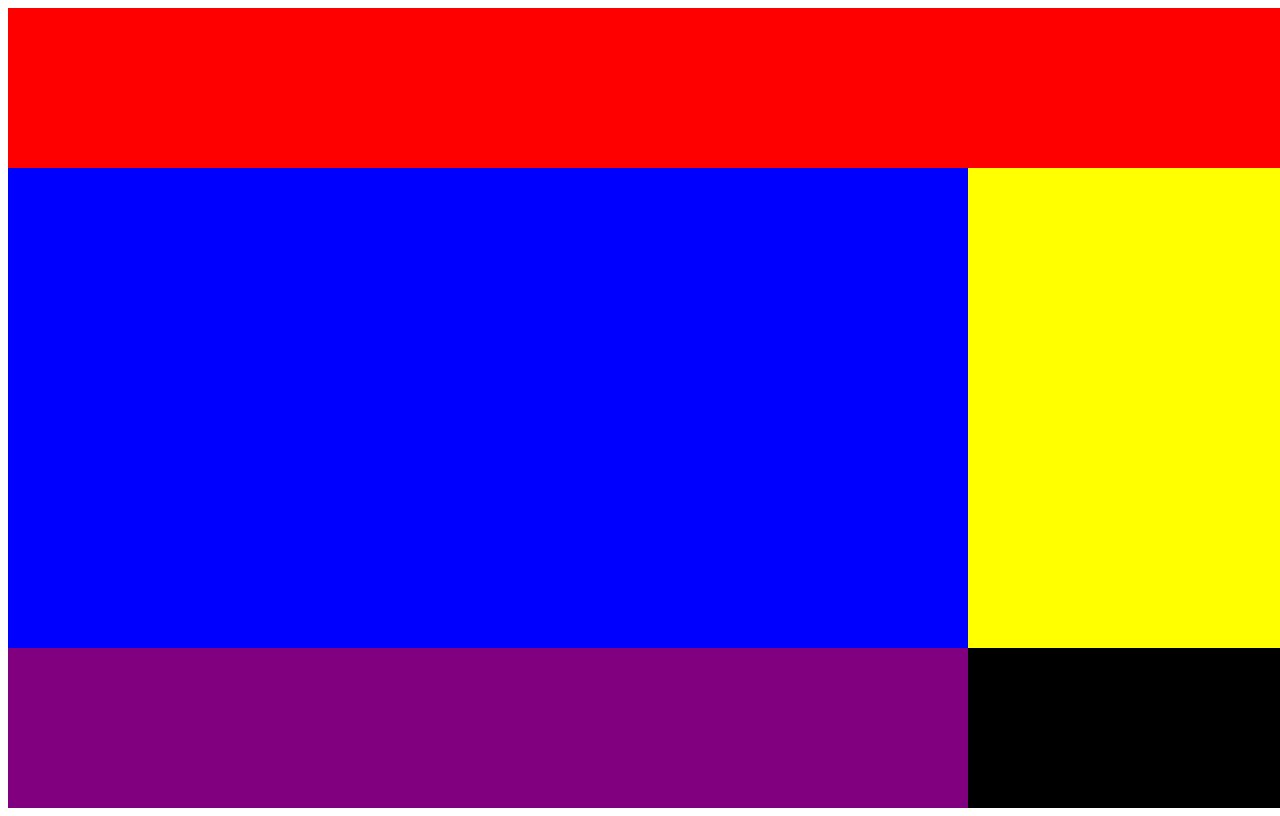
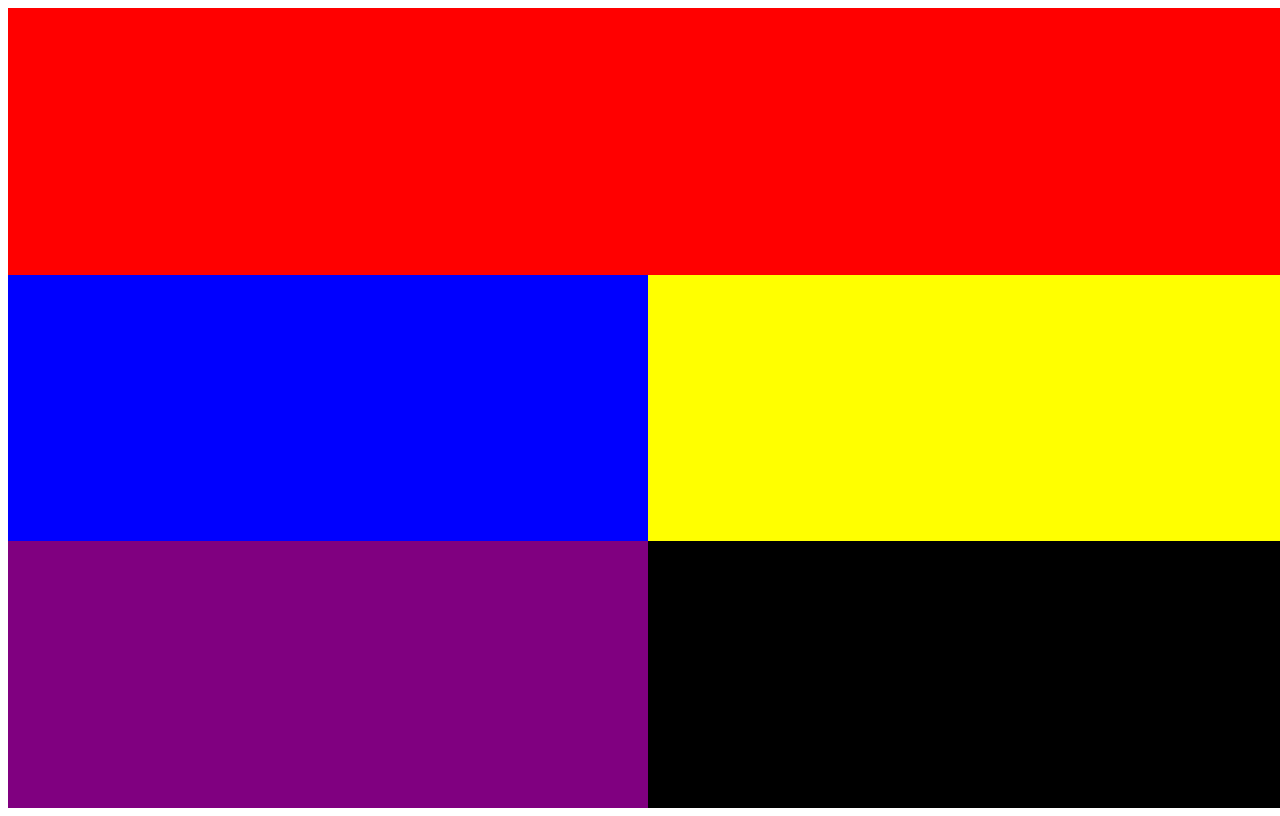
Before and after one commit to AndreMatheusFil/display-grid-projeto-calculadora, a plain HTML site: page index.html in a window 1280 px wide. Drawn offline with Linux system fonts and the light colour scheme.

Commit message:
gitignore

```diff
--- a/styles.css
+++ b/styles.css
@@ -8,8 +8,8 @@ div{
     "main main aside"
     "footer footer footer"
     ; Para grid template */
-    grid-template-columns: 3fr 1fr;
-    grid-template-rows: 1fr 3fr 1fr;
+    grid-template-columns: 1fr 1fr;
+    grid-template-rows: 1fr 1fr 1fr;
 }
 header{
     background: red;
```
Also changed, not shown: 1 other file.
